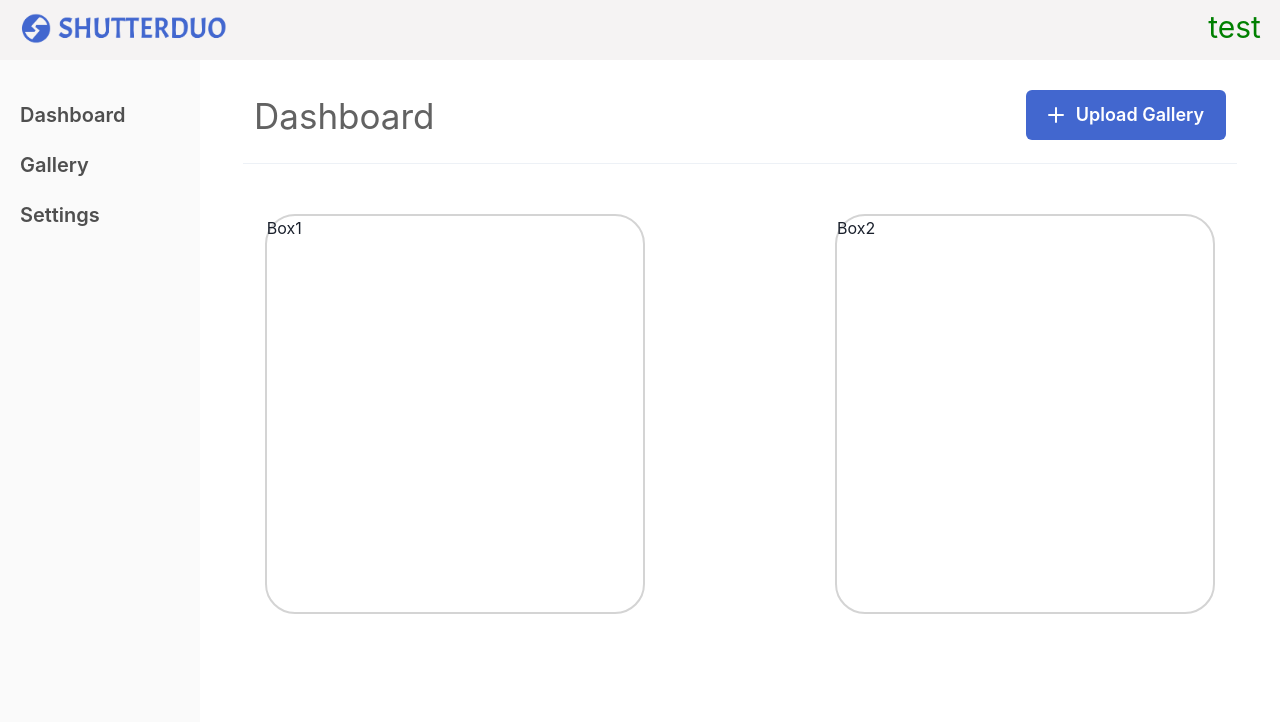
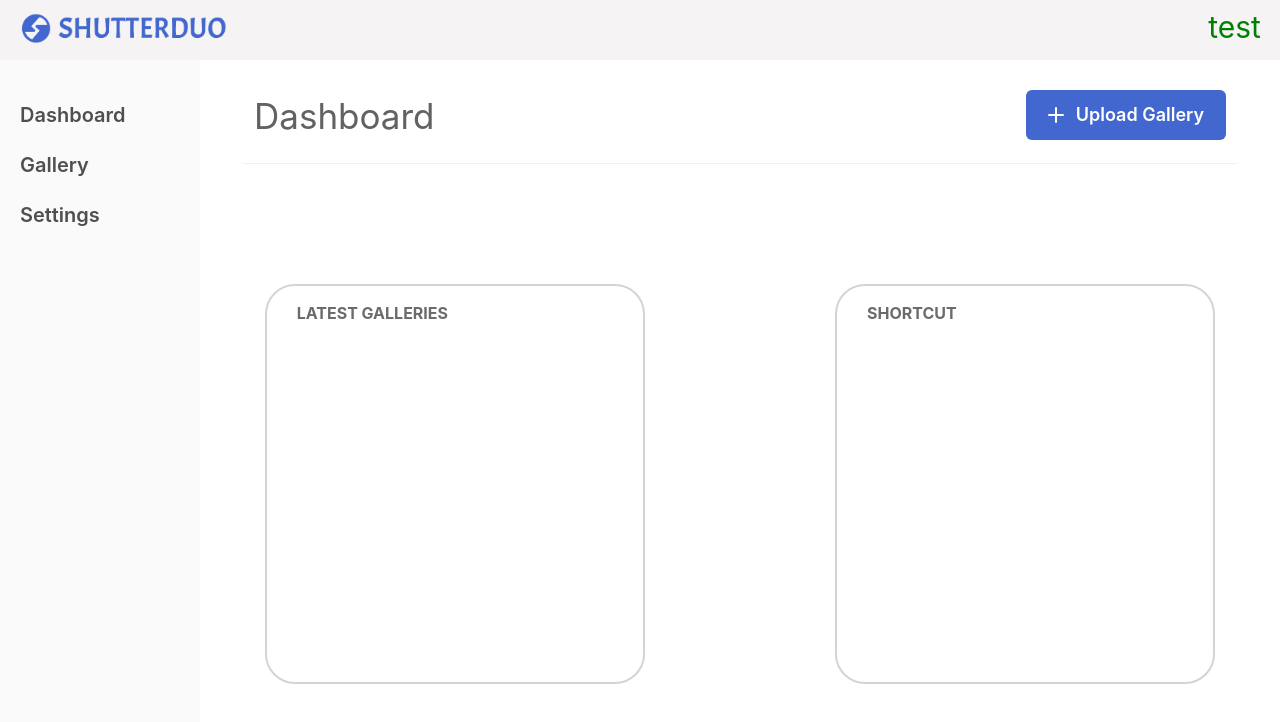
Before and after one commit to HelloSeaNation/ShutterDuo, a React (Create React App) app: page / in a window 1280 px wide. Shown: the top 722 px of the page. Built offline with nearby package versions, Linux system fonts and the light colour scheme.

Commit message:
dashbooard update

```diff
--- a/src/components/DashboardContent.tsx
+++ b/src/components/DashboardContent.tsx
@@ -1,32 +1,34 @@
 import React from "react";
-import { Box, Flex } from "@chakra-ui/react";
+import { Flex } from "@chakra-ui/react";
 
 const DashboardContent = () => {
+  const boxStyles = {
+    border: "2px solid #D4D4D4",
+    borderRadius: "30",
+    fontWeight: "bold",
+    color: "#6B6B6B",
+    paddingTop: "15px",
+    paddingLeft: "30px",
+  };
+
+  const renderBox = (text: string) => (
+    <Flex {...boxStyles} w="40%" height="50vh">
+      {text}
+    </Flex>
+  );
+
   return (
     <Flex
-      direction={"row"}
-      justifyContent={"space-between"}
-      w={"88%"}
-      m={"auto"}
-      marginTop={"50px"}
+      direction="row"
+      justifyContent="space-between"
+      w="88%"
+      m="auto"
+      marginTop="15vh"
     >
-      <Flex
-        border={"2px solid #D4D4D4"}
-        borderRadius={"30"}
-        w={"40%"}
-        height={"50vh"}
-      >
-        Box1
-      </Flex>
-      <Flex
-        border={"2px solid #D4D4D4"}
-        borderRadius={"30"}
-        w={"40%"}
-        height={"50vh"}
-      >
-        Box2
-      </Flex>
+      {renderBox("LATEST GALLERIES")}
+      {renderBox("SHORTCUT")}
     </Flex>
   );
 };
+
 export default DashboardContent;
```
